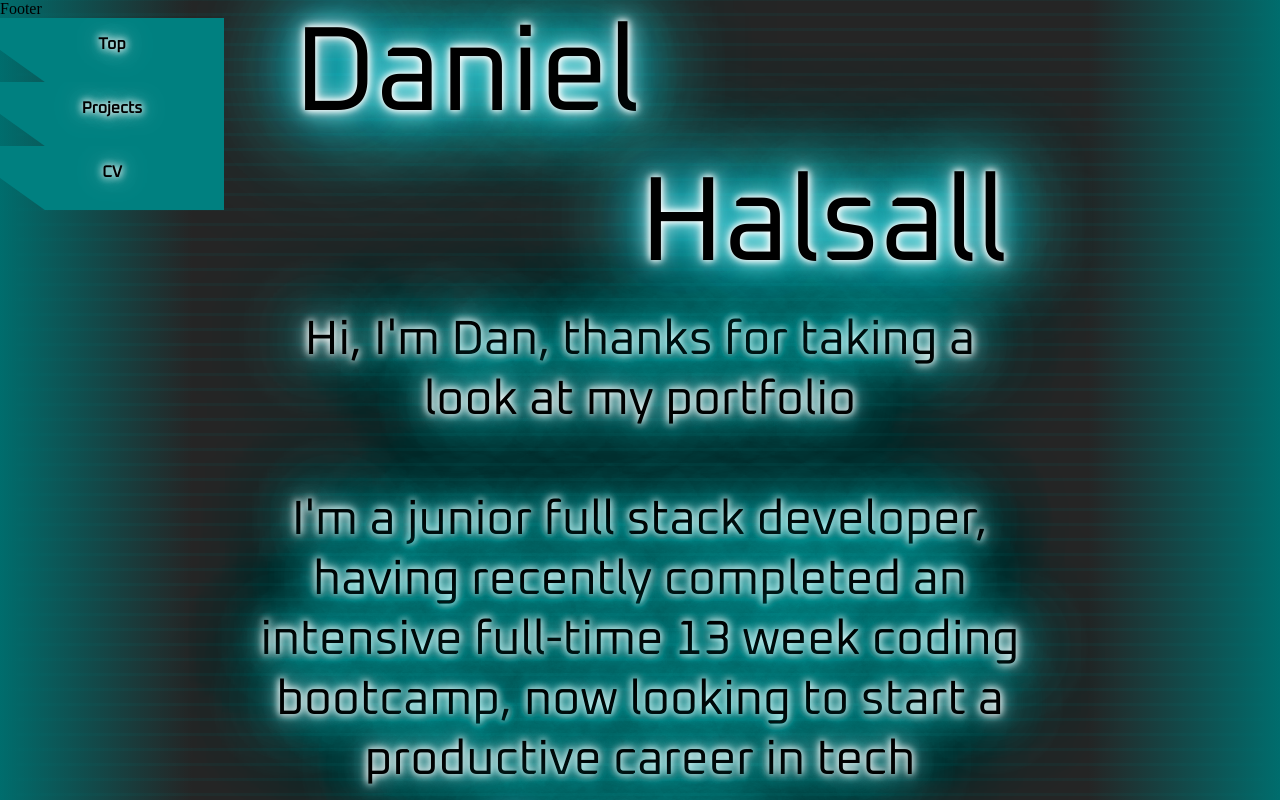
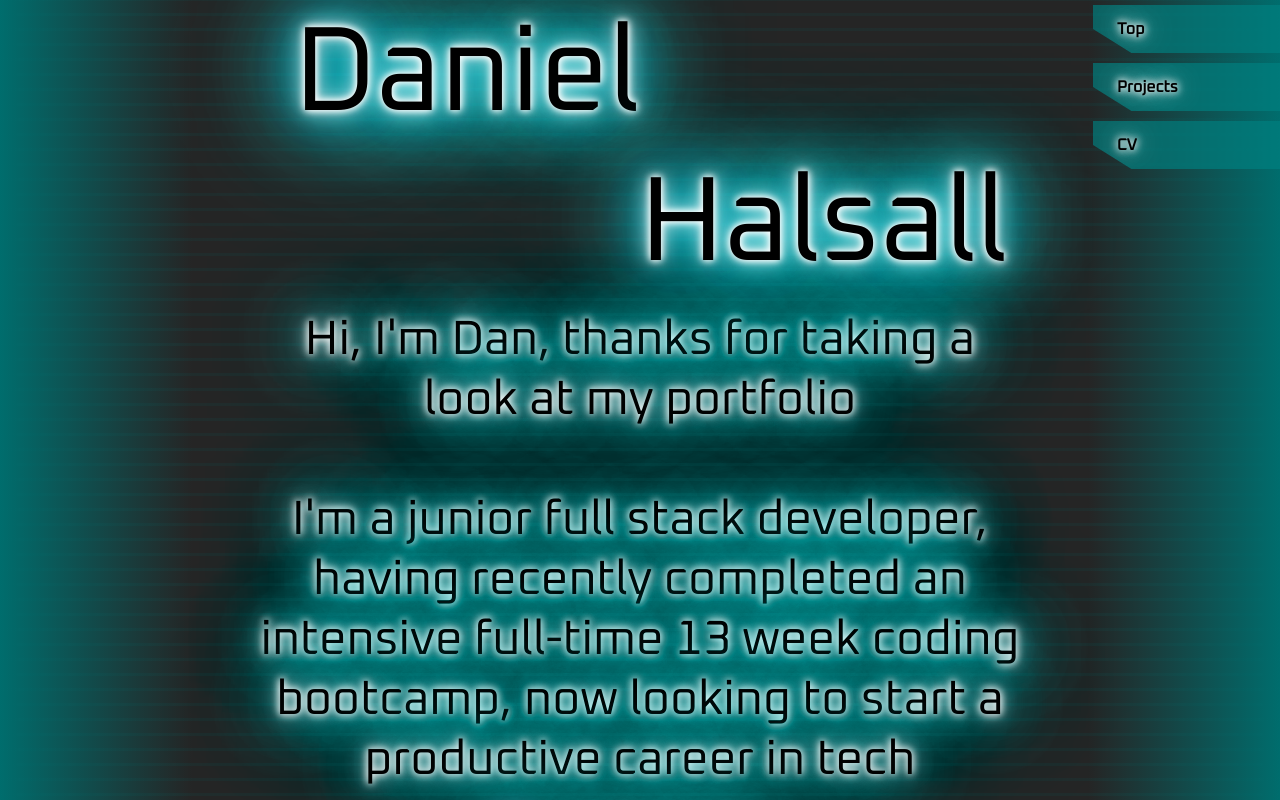
Before and after one commit to danny-817/Portfolio, a React (Vite) app: page / in a window 1280 px wide. Shown: the top 800 px of the page. Built offline with nearby package versions, Linux system fonts and the light colour scheme.

Commit message:
centered text on buttons

```diff
--- a/src/components/footer.jsx
+++ b/src/components/footer.jsx
@@ -1,7 +1,7 @@
 export default function Footer() {
   return (
     <div className="footer">
-      <h2>Footer</h2>
+      {/* <h2>Footer</h2> */}
       {/* <a
         href="https://www.flaticon.com/free-icons/files-and-folders"
         title="files and folders icons"
--- a/src/custom/custom.css
+++ b/src/custom/custom.css
@@ -53,7 +53,7 @@ body {
     0 0 42px rgb(0, 234, 255), 0 0 82px rgb(0, 234, 255),
     0 0 92px rgb(0, 234, 255), 0 0 102px rgb(0, 234, 255),
     0 0 151px rgb(0, 234, 255);
-  /* padding: 10px; */
+  padding: 0;
 }
 .highlight {
   border: greenyellow;
@@ -280,30 +280,41 @@ body {
   min-height: 100vh;
 }
 .footer {
+  margin: 0;
   position: fixed;
   display: flex;
   flex-direction: column;
   z-index: 1;
-  width: 50%;
+  width: 15%;
+  right: 0;
 }
 .button {
-  text-align: center;
-  /* text-decoration: none; */
-  display: inline-block;
-  border: none;
-  width: 30%;
+  /* text-align: center; */
+  box-sizing: border-box;
+  align-items: center;
+
+  display: flex;
+  width: 100%;
   height: 2em;
 
-  /* border: 4px rgb(255, 0, 0) solid; */
-  padding: 1em;
+  padding: 1.5em;
+  margin: 5px;
   font-size: 1em;
   font-weight: 1000;
   font-family: Oxanium;
   color: #000000;
-  background-color: teal;
+  background-color: rgba(0, 128, 128, 0.662);
   clip-path: polygon(0 0, 100% 0, 100% 100%, 20% 100%, 0 50%);
   transition: background-color 0.5s;
 }
+/* .button::before {
+  display: inline-block;
+  width: 100%;
+  height: 2em;
+
+  background-color: teal;
+  clip-path: polygon(0 0, 100% 0, 100% 100%, 20% 100%, 0 50%);
+}*/
 .button:hover {
   background-color: #00e7ef;
 }
```
